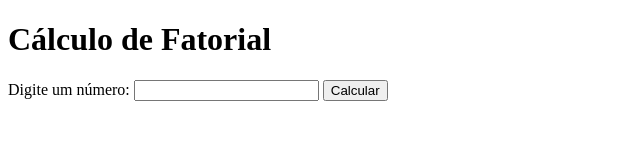
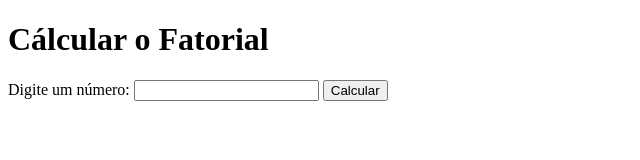
Before and after one commit to EstevaoPeixoto/prova-2-bimestre-CONWEB, a plain HTML site: page Questão 3 - fatorial do número/index.html in a window 1280 px wide. Shown: the full height of the page, 0-640 px from the left. Drawn offline with Linux system fonts and the light colour scheme.

Commit message:
Update index.html

```diff
--- a/Questão 3 - fatorial do número/index.html
+++ b/Questão 3 - fatorial do número/index.html
@@ -4,7 +4,7 @@
   <title>Cálculo de Fatorial</title>
 </head>
 <body>
-  <h1>Cálculo de Fatorial</h1>
+  <h1>Cálcular o Fatorial</h1>
   <label for="number">Digite um número:</label>
   <input type="number" id="number" />
   <button onclick="calculateFactorial()">Calcular</button>
```
